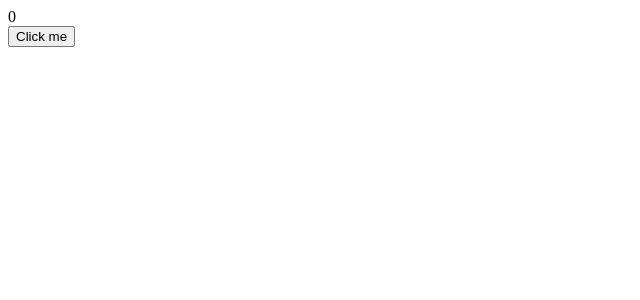
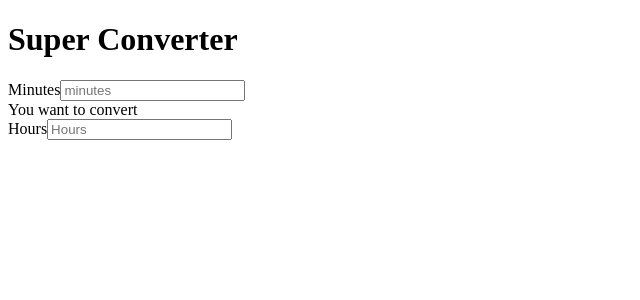
Before and after one commit to soyoung931014/Movie_Web_Service_React_basic, a React (Create React App) app: page / in a window 1280 px wide. Shown: the top 300 px of the page, without its empty margins (0-640 px from the left). Built offline with nearby package versions, Linux system fonts and the light colour scheme.

Commit message:
practice_Inputs_and_State

```diff
--- a/src/App.js
+++ b/src/App.js
@@ -1,21 +1,32 @@
-import { useState } from "react"
-// state를 변경해주는데는 2가지 방법이 있다.
-//1. 값을 직접 변경해주는것 ex) setCounter(4)
-//2. 함수를 변경해주는것 ex)setCounter((current) => current + 1)
-
+import { useState } from "react";
+{/* label은 input 옆에서 사용. 만약 label누르면 옆에 input 선택됨(for로 연결) */}
+// 여기는 jsx를 사용하기 때문에 html의 class와 jsx의 class는 다르다. html class는 jsx에서는 className 사용
+// react.js에서 input은 uncontrolled라 한다. 즉 Input의 value는 통제불가능
 function App() {
-
-  const [counter, setCounter] = useState(0)
-  const counting = () => {
-    // setCounter(counter + 1)
-    setCounter((current) => current + 1)  // 이렇게 쓰는게 더 좋은 코드이다.
+  const [minutes, setMinutes] = useState() // 0, "", 빈값 모두 아무값이 없다는 의미/ 기본적으로 useState는 array를 제공한다.
+  function onChangeFunction(e) {
+    //console.log(e) // SyntheticBaseEvent를 주는데 이벤트를 최적화한 가짜 이벤트임.원래의 event를 얻고싶다면 native event를 봐
+    // 포인트는 target를 가지고 있다는것, target은 방금 바뀐 input을 의미. 그 안에 value를 확인해보자
+    //console.log(e.target.value)
+    setMinutes(e.target.value)
   }
 
   return (
-    <div>
-      <div>{counter}</div>
-      <button onClick={counting}>Click me</button>
-    </div>
+  <div>
+   <h1 className="hi"> Super Converter</h1>
+   <label htmlFor="minutes">Minutes</label>
+   <input
+   value = {minutes}
+   id="minutes"
+   placeholder="minutes"
+   type="number"
+   onChange={onChangeFunction}
+   />
+   <div>You want to convert {minutes}</div>
+   <label htmlFor="hours">Hours</label>
+   <input id="hours" placeholder="Hours" type="number"/>
+   </div>
+
   )
 }
 
```
